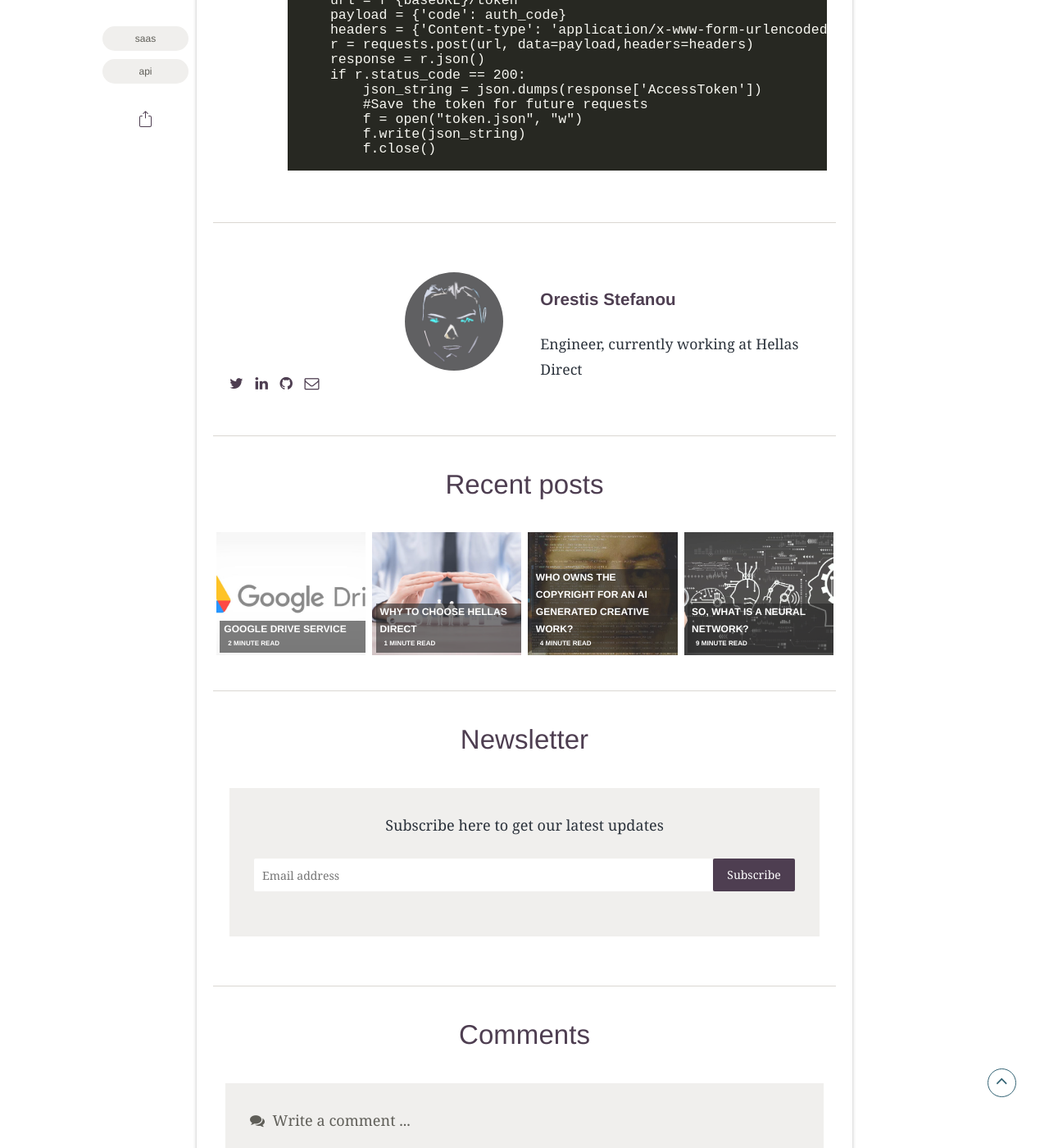
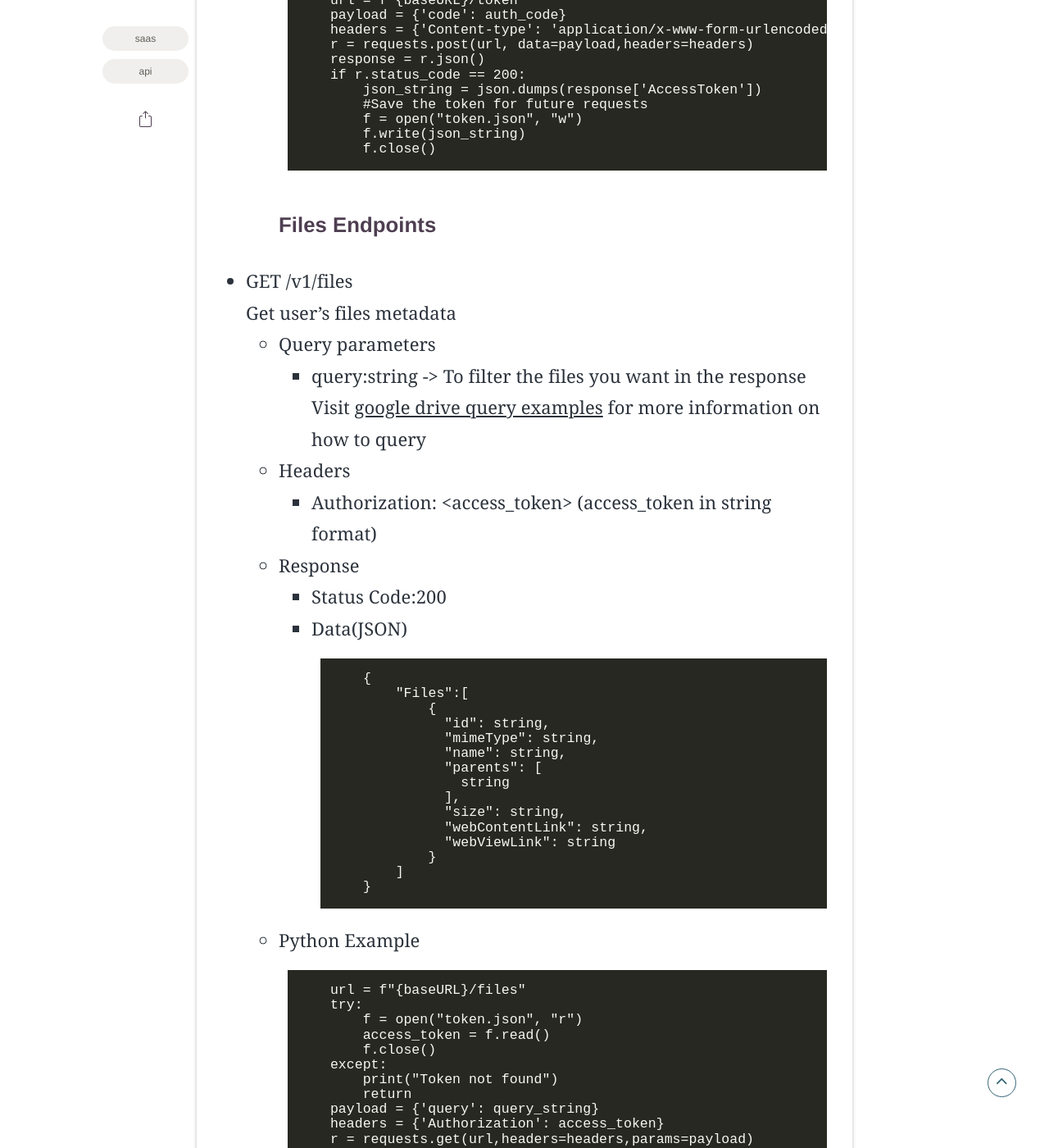
Before and after one commit to OrestisStefanou/OrestisStefanou.github.io, a Jekyll site: the page built from _posts/2021-10-25-Google-Drive-Service.md, in a window 1280 px wide and 1400 px high, scrolled down 4654 px. Shown: the whole window at 82% size. Built offline with Jekyll 4.4.1, drawn with Linux system fonts in a browser that asks for light colours; some web fonts are replaced; comment, search, counter and statistics services are not loaded; some of the changed text lies outside the part shown.

Commit message:
Google Drive Service post updated

````diff
--- a/_posts/2021-10-25-Google-Drive-Service.md
+++ b/_posts/2021-10-25-Google-Drive-Service.md
@@ -85,3 +85,51 @@ Endpoint to get access token using the authentication code given by the user
 			f.write(json_string)
 			f.close()
 		```
+### Files Endpoints
+- GET /v1/files
+Get user's files metadata
+	- Query parameters
+		- query:string -> To filter the files you want in the response
+			Visit [google drive query examples](https://developers.google.com/drive/api/v3/search-files) for more information on how to query
+	- Headers
+		- Authorization: \<access_token> (access_token in string format)
+	- Response
+		- Status Code:200
+		- Data(JSON)
+			```
+			{
+				"Files":[
+					{
+					  "id": string,
+					  "mimeType": string,
+					  "name": string,
+					  "parents": [
+					    string
+					  ],
+					  "size": string,
+					  "webContentLink": string,
+					  "webViewLink": string
+					}
+				]
+			}
+			```
+	- Python Example
+		```
+		url = f"{baseURL}/files"
+		try:
+			f = open("token.json", "r")
+			access_token = f.read()
+			f.close()
+		except:
+			print("Token not found")
+			return
+		payload = {'query': query_string}
+		headers = {'Authorization': access_token}
+		r = requests.get(url,headers=headers,params=payload)
+		if r.status_code == 200:
+			files = r.json()['Files']
+			for file in files:
+				print(json.dumps(file,indent=2))
+		else:
+			print(r.json())
+		```
````
